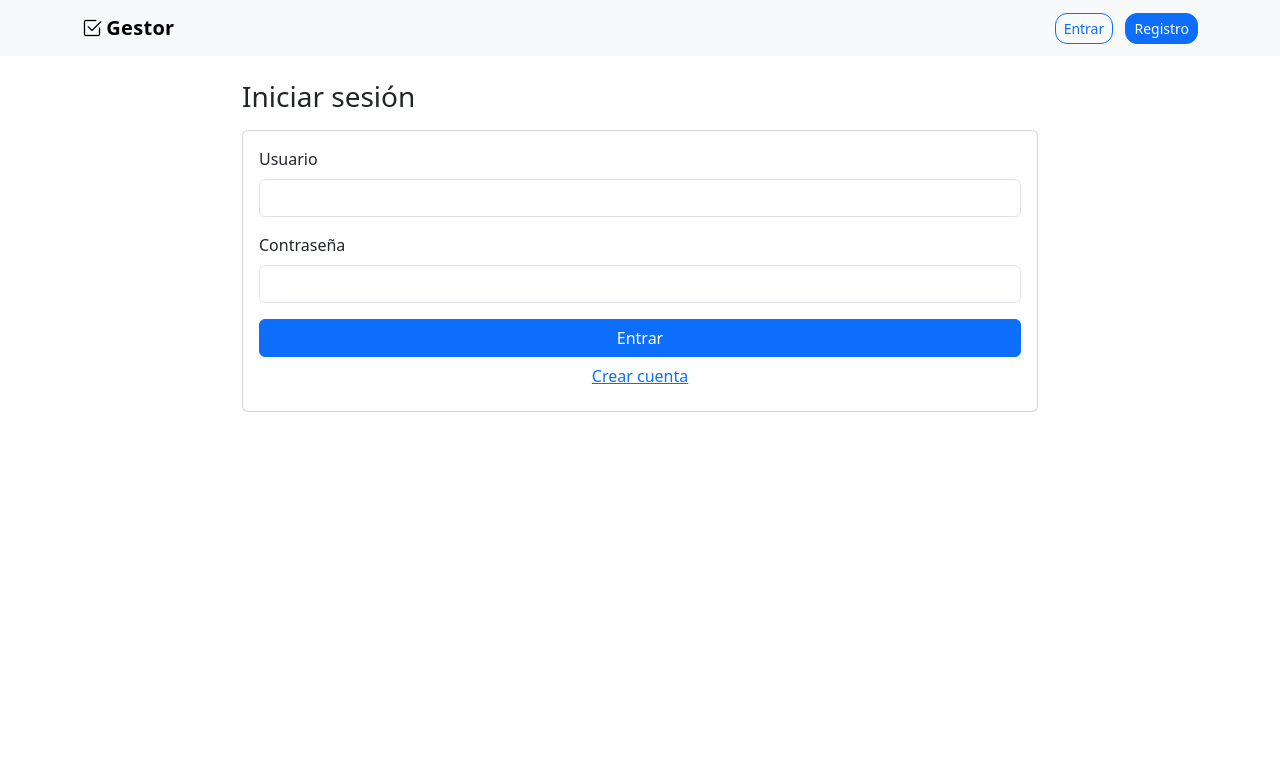
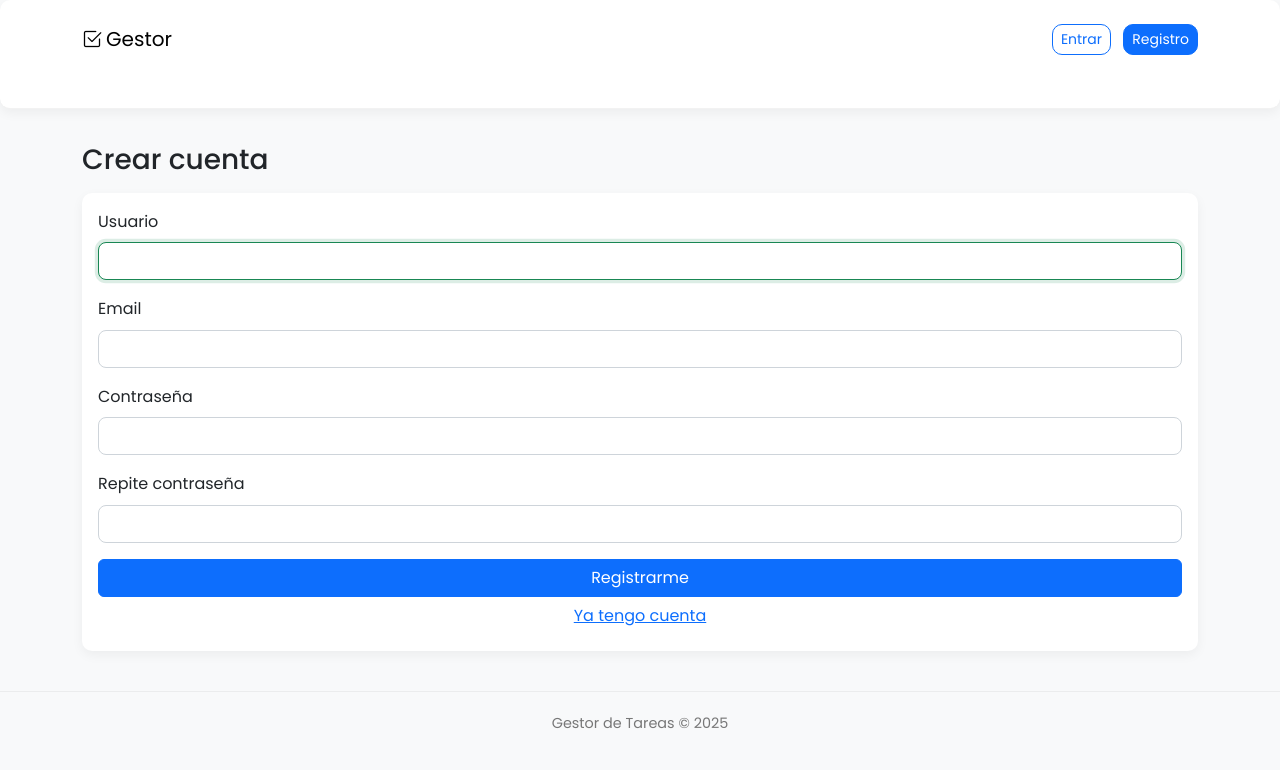
Before and after one commit to CatalinaMonserrat/M6_Evaluacion_modulo, a Django app: page /register/ in a window 1280 px wide. Shown: the top 770 px of the page. Run offline with Django 5.2, Linux system fonts and the light colour scheme.

Commit message:
Corrección de clase register y agrega CSS

```diff
--- a/gestor_tareas/settings.py
+++ b/gestor_tareas/settings.py
@@ -109,6 +109,7 @@ USE_TZ = True
 # https://docs.djangoproject.com/en/5.2/howto/static-files/
 
 STATIC_URL = 'static/'
+STATICFILES_DIRS = [BASE_DIR / "static"]
 
 # Default primary key field type
 # https://docs.djangoproject.com/en/5.2/ref/settings/#default-auto-field
--- a/static/css/styles.css
+++ b/static/css/styles.css
@@ -1,18 +1,95 @@
-/* Tipografía y espacios */
-body { font-family: system-ui, -apple-system, "Segoe UI", Roboto, Arial, sans-serif; }
-.container-narrow { max-width: 820px; }
-.card-elevated { border: none; box-shadow: 0 10px 25px rgba(0,0,0,.06); border-radius: 18px; }
-.btn-soft { border-radius: 12px; }
+/* Tipografía y legibilidad */
+body {
+  font-family: 'Poppins', system-ui, sans-serif;
+  color: #212529;
+  background-color: #f8f9fa;
+  line-height: 1.6;
+  -webkit-font-smoothing: antialiased;
+}
 
-/* Lista vacía */
-.empty-state { padding: 48px 24px; text-align: center; border: 2px dashed #e3e3e3; border-radius: 16px; }
-.empty-state h3 { font-weight: 700; }
+/* Titulares */
+h1, h2, h3, h4 {
+  font-weight: 600;
+  color: #1a1a1a;
+}
 
-/* Navbar */
-.navbar-brand { font-weight: 700; letter-spacing:.3px; }
+/* Textos secundarios */
+.text-muted {
+  color: #6c757d !important;
+}
 
-/* Alertas auto-cierre */
-.alert { transition: opacity .3s ease; }
+/* Enlaces */
+a {
+  color: #198754;
+  text-decoration: none;
+}
+a:hover {
+  color: #157347;
+  text-decoration: underline;
+}
 
-/* Formulario */
-.form-card .form-control { border-radius: 10px; }
+/* Botones suaves (se integra con Bootstrap) */
+.btn-soft {
+  border-radius: 10px;
+  transition: all 0.25s ease;
+}
+.btn-soft:hover {
+  transform: translateY(-2px);
+}
+
+/* Sombras sutiles en elementos visuales */
+.card,
+.alert,
+.navbar {
+  border: none;
+  box-shadow: 0 4px 12px rgba(0,0,0,0.05);
+  border-radius: 10px;
+}
+
+/* Separación y aire */
+.container {
+  padding-top: 10px;
+  padding-bottom: 40px;
+}
+
+/* Navbar con efecto ligero */
+.navbar {
+  background-color: #ffffff !important;
+  border-bottom: 1px solid rgba(0,0,0,0.05);
+}
+
+/* Pie de página */
+footer {
+  text-align: center;
+  color: #777;
+  font-size: 0.9rem;
+  padding: 20px;
+  border-top: 1px solid rgba(0,0,0,0.05);
+}
+
+/* Input fields */
+.form-control {
+  border-radius: 8px;
+  border-color: #ced4da;
+  transition: all 0.2s ease;
+}
+.form-control:focus {
+  border-color: #198754;
+  box-shadow: 0 0 0 0.2rem rgba(25,135,84,0.15);
+}
+
+/* Alertas */
+.alert {
+  border-radius: 12px;
+  font-weight: 500;
+}
+
+/* Estado vacío */
+.empty-state {
+  padding: 60px 20px;
+  background: #ffffff;
+  border: 2px dashed #dee2e6;
+  color: #6c757d;
+  text-align: center;
+  border-radius: 16px;
+}
--- a/tareas/views.py
+++ b/tareas/views.py
@@ -48,7 +48,6 @@ def register_view(request):
         form = RegistroForm()
 
     return render(request, 'auth/register.html', {'form': form})
-
 # ---- Tareas ----
 @login_required
 def lista_tareas(request):
--- a/templates/auth/register.html
+++ b/templates/auth/register.html
@@ -1,18 +1,47 @@
 {% extends "base.html" %}
-{% block title %}Iniciar sesión{% endblock %}
+{% block title %}Registro{% endblock %}
+
 {% block content %}
-<h1 class="h3 mb-3">Iniciar sesión</h1>
+<h1 class="h3 mb-3">Crear cuenta</h1>
+
 <form method="post" class="card card-body">
     {% csrf_token %}
+
+    {{ form.non_field_errors }}
+
     <div class="mb-3">
         <label class="form-label">Usuario</label>
-        <input name="username" class="form-control" required>
+        {{ form.username }}
+        {% if form.username.errors %}
+        <div class="text-danger small">{{ form.username.errors|striptags }}</div>
+        {% endif %}
     </div>
+
+    <div class="mb-3">
+        <label class="form-label">Email</label>
+        {{ form.email }}
+        {% if form.email.errors %}
+        <div class="text-danger small">{{ form.email.errors|striptags }}</div>
+        {% endif %}
+    </div>
+
     <div class="mb-3">
         <label class="form-label">Contraseña</label>
-        <input type="password" name="password" class="form-control" required>
+        {{ form.password1 }}
+        {% if form.password1.errors %}
+        <div class="text-danger small">{{ form.password1.errors|striptags }}</div>
+        {% endif %}
     </div>
-    <button class="btn btn-primary">Entrar</button>
-    <a class="btn btn-link" href="{% url 'register' %}">Crear cuenta</a>
-</form>
+
+    <div class="mb-3">
+        <label class="form-label">Repite contraseña</label>
+        {{ form.password2 }}
+        {% if form.password2.errors %}
+        <div class="text-danger small">{{ form.password2.errors|striptags }}</div>
+        {% endif %}
+    </div>
+
+    <button type="submit" class="btn btn-primary">Registrarme</button>
+    <a class="btn btn-link" href="{% url 'login' %}">Ya tengo cuenta</a>
+
 {% endblock %}
--- a/templates/base.html
+++ b/templates/base.html
@@ -1,13 +1,19 @@
 {% load static %}
 <!doctype html>
 <html lang="es">
+
 <head>
     <meta charset="utf-8" />
     <meta name="viewport" content="width=device-width, initial-scale=1" />
     <title>{% block title %}Gestor de Tareas{% endblock %}</title>
+    <link rel="preconnect" href="https://fonts.googleapis.com">
+    <link rel="preconnect" href="https://fonts.gstatic.com" crossorigin>
+    <link href="https://fonts.googleapis.com/css2?family=Poppins:wght@400;500;600&display=swap" rel="stylesheet">
+
     <link rel="stylesheet" href="https://cdn.jsdelivr.net/npm/bootstrap@5.3.3/dist/css/bootstrap.min.css">
     <link rel="stylesheet" href="https://cdn.jsdelivr.net/npm/bootstrap-icons@1.11.3/font/bootstrap-icons.css">
     <link rel="stylesheet" href="{% static 'css/styles.css' %}">
+
 </head>
 
 <body>
@@ -45,16 +51,9 @@
         {% block content %}{% endblock %}
     </div>
 
-    <script src="https://cdn.jsdelivr.net/npm/bootstrap@5.3.3/dist/js/bootstrap.bundle.min.js"></script>
-    <script>
-        // Auto-cerrar alertas en 4s
-        setTimeout(() => {
-            document.querySelectorAll('.alert').forEach(a => {
-                const alert = bootstrap.Alert.getOrCreateInstance(a);
-                alert.close();
-            });
-        }, 4000);
-    </script>
+    <footer>
+        <p>Gestor de Tareas © 2025</p>
+    </footer>
 </body>
 
 </html>
```
Also changed, not shown: templates/tareas/lista.html (+11 -3 lines), db.sqlite3, img/Pagina_principal.png (added), img/agregar_tarea.png (added), img/eliminar_tarea.png (added), img/formulario_registro.png (added), img/login.png (added).
